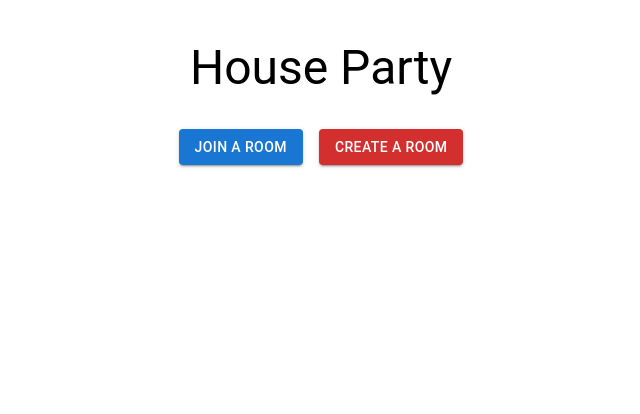
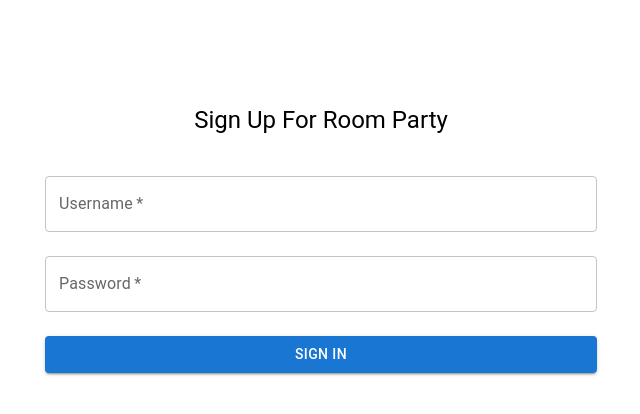
Before and after one commit to elaad24/roomParty, a React (Vite) app in the folder frontend/: page /signup in a window 1280 px wide. Shown: the top 414 px of the page, without its empty margins (319-959 px from the left). Built offline with nearby package versions, Linux system fonts and the light colour scheme; no server answers.

Commit message:
created user signup page and functionalty

```diff
--- a/frontend/src/App.tsx
+++ b/frontend/src/App.tsx
@@ -4,6 +4,7 @@ import CreateRoomPage from "./pages/CreateRoomPage";
 import HomePage from "./pages/HomePage";
 import RoomJoinPage from "./pages/RoomJoinPage";
 import Room from "./components/Room";
+import Signup from "./pages/Signup";
 
 function App() {
   return (
@@ -11,8 +12,8 @@ function App() {
       <Route path="/createRoom" element={<CreateRoomPage />} />
       <Route path="/joinRoom" element={<RoomJoinPage />} />
       <Route path="/room/:roomCode" element={<Room />} />
-      <Route path="/room/:roomCode" element={<Room />} />
       <Route path="*" element={<HomePage />} />
+      <Route path="/signup" element={<Signup />} />
     </Routes>
   );
 }
--- /dev/null
+++ b/frontend/src/pages/Signup.tsx
@@ -0,0 +1,105 @@
+import React, { useEffect, useState } from "react";
+import {
+  TextField,
+  Button,
+  Container,
+  Typography,
+  Box,
+  Alert,
+} from "@mui/material";
+import { userSignup } from "../requsts/user";
+import { AxiosError } from "axios";
+import { useNavigate } from "react-router-dom";
+
+export default function Signup() {
+  // State for form fields and error handling
+  const [username, setUsername] = useState<string>("");
+  const [password, setPassword] = useState<string>("");
+  const [usernameError, setUsernameError] = useState<string | null>(null);
+  const [formError, setFormError] = useState<string | null>(null); // For error above button
+
+  const navigation = useNavigate();
+  // Handle form submission
+  const handleSubmit = async (e: React.FormEvent<HTMLFormElement>) => {
+    e.preventDefault();
+    if (username === "") {
+      setUsernameError("Username is required");
+    } else {
+      setUsernameError(null);
+      // Add your sign-in logic here
+      try {
+        await userSignup({ username, password });
+        navigation(`/`);
+      } catch (error: AxiosError | any) {
+        console.log(error);
+        if (Object.keys(error.response.data).includes("username")) {
+          setUsernameError("please choose different username");
+        } else {
+          setFormError(JSON.stringify(error.response.data));
+        }
+      }
+    }
+  };
+
+  return (
+    <Container maxWidth="sm">
+      <Box
+        sx={{
+          marginTop: 8,
+          display: "flex",
+          flexDirection: "column",
+          alignItems: "center",
+        }}
+      >
+        <Typography variant="h5" component="h1" textTransform={"capitalize"}>
+          Sign Up For room party
+        </Typography>
+
+        <Box component="form" onSubmit={handleSubmit} sx={{ mt: 3 }}>
+          {/* Username Field */}
+          <TextField
+            label="Username"
+            variant="outlined"
+            fullWidth
+            required
+            margin="normal"
+            value={username}
+            onChange={(e) => setUsername(e.target.value)}
+            error={!!usernameError}
+            helperText={usernameError}
+          />
+
+          {/* Password Field */}
+          <TextField
+            label="Password"
+            type="password"
+            variant="outlined"
+            fullWidth
+            required
+            margin="normal"
+            value={password}
+            onChange={(e) => setPassword(e.target.value)}
+          />
+
+          {/* Error Message above Button */}
+          {formError && (
+            <Alert severity="error" sx={{ mt: 2 }}>
+              {formError}
+            </Alert>
+          )}
+
+          {/* Sign In Button */}
+          <Button
+            type="submit"
+            fullWidth
+            variant="contained"
+            color="primary"
+            sx={{ mt: 2 }}
+          >
+            Sign In
+          </Button>
+        </Box>
+      </Box>
+    </Container>
+  );
+}
--- /dev/null
+++ b/frontend/src/requsts/url.ts
@@ -0,0 +1 @@
+export const backendUrl = "http://127.0.0.1:8000/api/";
--- /dev/null
+++ b/frontend/src/requsts/user.ts
@@ -0,0 +1,24 @@
+import axios from "axios";
+import { backendUrl } from "./url";
+
+interface userSignupInterface {
+  username: string;
+  password: string;
+}
+
+export const userSignup = async ({
+  username,
+  password,
+}: userSignupInterface) => {
+  try {
+    const res = await axios.post(`${backendUrl}createUser`, {
+      username: username,
+      password: password,
+    });
+    return res;
+  } catch (error) {
+    if (axios.isAxiosError(error)) {
+      throw error;
+    }
+  }
+};
```
